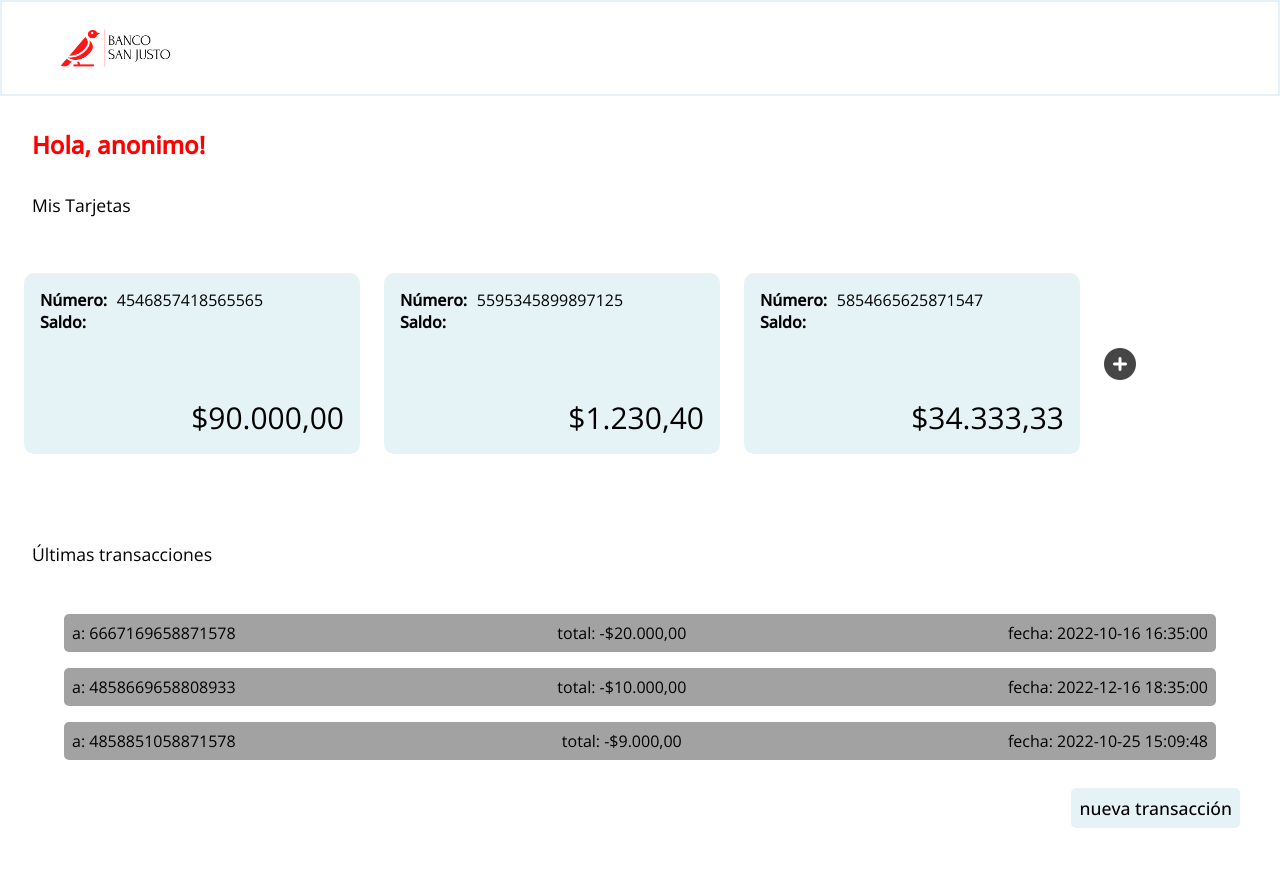
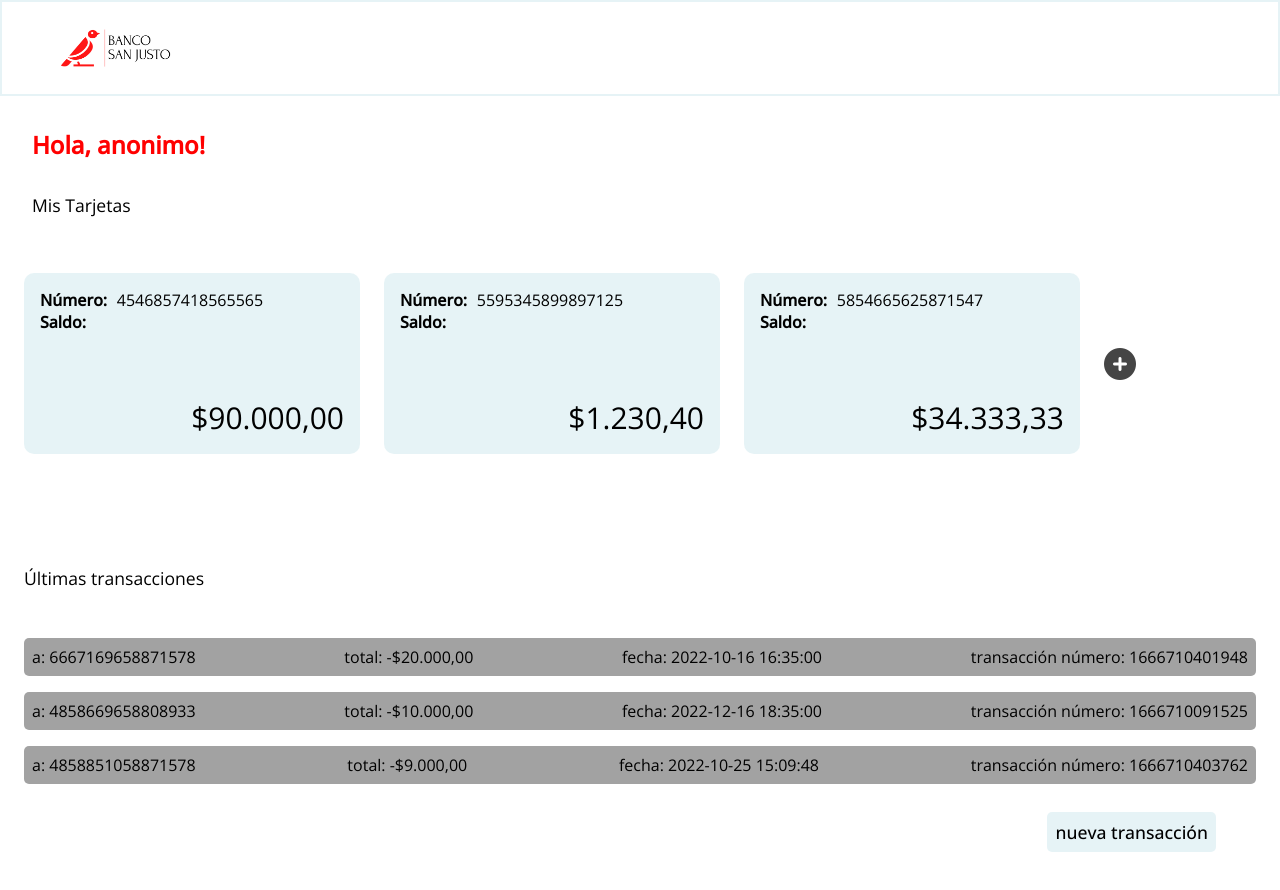
Before and after one commit to VieraJulian/Banco-SanJusto-Front-End, a React (Vite) app: page / in a window 1280 px wide. Shown: the top 890 px of the page. Before the commit the page ends 868 px from the top, so only its background shows below. Built offline with nearby package versions, Linux system fonts and the light colour scheme.

Commit message:
Home-desktop.css, falta terminar

```diff
--- /dev/null
+++ b/public/css/Home-desktop.css
@@ -0,0 +1,24 @@
+@media (min-width: 64em) {
+    .last-transaction {
+        padding: 0;
+    }
+
+    .secction-transaction {
+        padding: 1.5rem;
+    }
+
+    .div-transaction {
+        width: 100%;
+    }
+
+    .p-numTra {
+        display: flex;
+    }
+}
+
+@media (min-width: 90em) {
+    .home-container {
+        margin: auto;
+        max-width: 90em;
+    }
+}
--- a/public/css/Home-mobile.css
+++ b/public/css/Home-mobile.css
@@ -95,6 +95,10 @@
     background-color: rgba(216, 237, 242, 0.644);
 }
 
+.p-numTra {
+    display: none;
+}
+
 @media screen and (min-width: 22.5em) {
     .card {
         max-width: 21em;
--- a/src/pages/Home.jsx
+++ b/src/pages/Home.jsx
@@ -1,5 +1,6 @@
 import "/public/css/Home-mobile.css";
-import "/public/css/Home-tablet.css"
+import "/public/css/Home-tablet.css";
+import "../../public/css/Home-desktop.css"
 
 function Home() {
     return (
@@ -27,13 +28,13 @@ function Home() {
             <section className="secction-transaction">
                 <p className="last-transaction">Últimas transacciones</p>
                 <div className="div-transaction">
-                    <p>a: 6667169658871578</p><p>total: -$20.000,00</p><p>fecha: 2022-10-16 16:35:00</p>
+                    <p>a: 6667169658871578</p><p>total: -$20.000,00</p><p>fecha: 2022-10-16 16:35:00</p><p className="p-numTra">transacción número: 1666710401948</p>
                 </div>
                 <div className="div-transaction">
-                    <p>a: 4858669658808933</p><p>total: -$10.000,00</p><p>fecha: 2022-12-16 18:35:00</p>
+                    <p>a: 4858669658808933</p><p>total: -$10.000,00</p><p>fecha: 2022-12-16 18:35:00</p><p className="p-numTra">transacción número: 1666710091525</p>
                 </div>
                 <div className="div-transaction">
-                    <p>a: 4858851058871578</p><p>total: -$9.000,00</p><p>fecha: 2022-10-25 15:09:48</p>
+                    <p>a: 4858851058871578</p><p>total: -$9.000,00</p><p>fecha: 2022-10-25 15:09:48</p><p className="p-numTra">transacción número: 1666710403762</p>
                 </div>
                 <div className="new-transaction">
                     <a href="#">nueva transacción</a>
```
